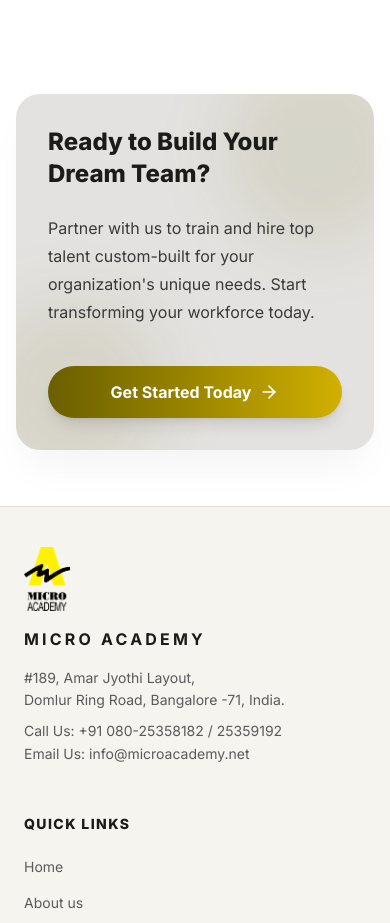
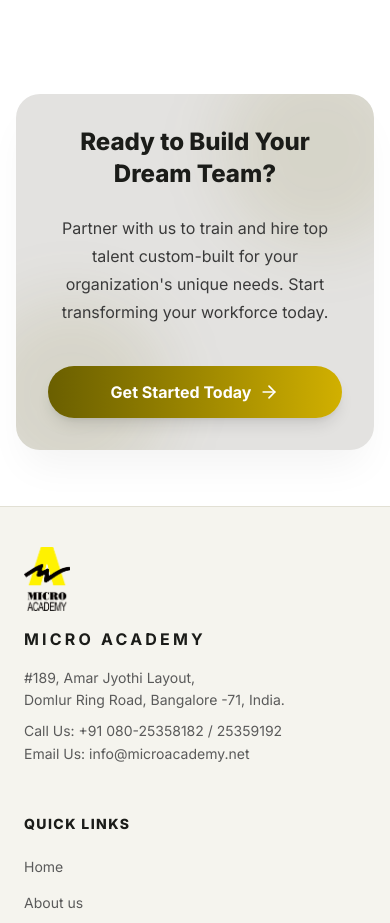
Before and after one commit to MicroWebsite/MicroAcademy-Website, a Next.js app: page /services/train-and-hire in a window 390 px wide. Shown: the part 5860-6783 px from the top of the page. Built offline with nearby package versions, Linux system fonts and the light colour scheme; no server answers.

Commit message:
fix: US-Tech CTA Section issues

```diff
--- a/app/components/chatbot/generateResponse.ts
+++ b/app/components/chatbot/generateResponse.ts
@@ -1008,7 +1008,7 @@ export function generateBotResponse(
         return `No job openings in ${matchedCity} right now, but we have freshers drives there!\n\n${formatDriveList(cityDrives)}`;
       }
 
-      return `No current openings in ${matchedCity}. 😔\n\nYou can check for roles in other locations: see our Recruitments page, or check out our Freshers Drive page. Or send your resume to info@microacademy.net and we'll notify you!`;
+      return `No current openings in ${matchedCity}. 😔\n\nYou can check for roles in other locations: see our Recruitments page, or check out our Freshers Drive page. Or send your resume to info@microacademy.net and we'll get back to you!`;
     }
   }
 
--- a/app/components/common/CTASection.tsx
+++ b/app/components/common/CTASection.tsx
@@ -53,20 +53,20 @@ export default function CTASection({
           className={`absolute pointer-events-none w-48 h-48 md:w-64 md:h-64 -left-10 -bottom-10 md:-left-20 md:-bottom-20 blur-[32px] rounded-full z-0 ${styles.glow}`}
         />
 
-        <div className="relative z-10 flex flex-col items-start md:items-center gap-6">
+        <div className="relative z-10 flex flex-col items-center gap-6">
           <h2
-            className={`text-left md:text-center text-2xl sm:text-3xl lg:text-4xl font-extrabold font-manrope ${styles.title}`}
+            className={`text-center text-2xl sm:text-3xl lg:text-4xl font-extrabold font-manrope ${styles.title}`}
           >
             {title}
           </h2>
           <div className="max-w-200">
             <p
-              className={`text-left md:text-center text-base md:text-lg leading-7 md:leading-8 font-manrope ${styles.description}`}
+              className={`text-center text-base md:text-lg leading-7 md:leading-8 font-manrope ${styles.description}`}
             >
               {description}
             </p>
           </div>
-          <div className="flex flex-wrap justify-start md:justify-center gap-4 pt-4 w-full">
+          <div className="flex flex-wrap justify-center gap-4 pt-4 w-full">
             <Link
               href={buttonHref}
               className={`w-full sm:w-auto inline-flex items-center gap-2 justify-center rounded-full font-bold transition-all hover:brightness-110 font-manrope text-base md:text-lg px-6 md:px-8 py-3.5 md:py-4 active:scale-[0.98] ${styles.button}`}
--- a/app/components/common/NoJobsCTA.tsx
+++ b/app/components/common/NoJobsCTA.tsx
@@ -15,7 +15,7 @@ interface NoJobsCTAProps {
 export default function NoJobsCTA({
   title = "No Jobs",
   titleAccent = "Currently Available",
-  description = "Our recruitment drives are highly sought after and fill up quickly. Get in touch with us to be notified when the next window opens.",
+  description = "Our recruitment drives are highly sought after and fill up quickly. Get in touch with us and we will get back to you as soon as the next window opens.",
   primaryCTA = { label: "Contact Us", href: "/contact?reason=other" },
   secondaryCTA,
 }: NoJobsCTAProps) {
--- a/app/components/freshers/DriveRegistrationForm.tsx
+++ b/app/components/freshers/DriveRegistrationForm.tsx
@@ -38,7 +38,7 @@ export default function DriveRegistrationForm({
           </h2>
           <p className="text-highlight-muted text-sm leading-relaxed font-medium">
             {domainTitle === "fresh enquiry"
-              ? "Fill out the registration form below to get notified and fast-tracked for upcoming placement drives."
+              ? "Fill out the registration form below so we can keep in touch and fast-track you for upcoming placement drives."
               : `Fill out the registration form below to participate in the ${domainTitle}.`}
           </p>
         </div>
--- a/app/components/freshers/FreshersDriveContent.tsx
+++ b/app/components/freshers/FreshersDriveContent.tsx
@@ -64,7 +64,7 @@ export default function FreshersDriveContent() {
         <NoJobsCTA
           title="Register for"
           titleAccent="Upcoming Freshers Drives"
-          description="There are no active placement drives scheduled at the moment. Register your profile now to get notified and fast-tracked as soon as our next drive opens."
+          description="There are no active placement drives scheduled at the moment. Register your profile now so we can keep in touch and fast-track you as soon as our next drive opens."
           primaryCTA={{
             label: "Register Now",
             onClick: () => setIsModalOpen(true),
--- a/app/components/jobs/JobOpeningsPage.tsx
+++ b/app/components/jobs/JobOpeningsPage.tsx
@@ -77,7 +77,7 @@ export default function JobOpeningsPage() {
         <NoJobsCTA
           title="Register for"
           titleAccent="Upcoming Opportunities"
-          description="We do not have active full-time or contract openings at the moment. Register your profile now to get notified and fast-tracked as soon as new roles are published."
+          description="We do not have active full-time or contract openings at the moment. Register your profile now so we can keep in touch and fast-track you as soon as new roles are published."
           primaryCTA={{
             label: "Register Now",
             onClick: () => {
```
